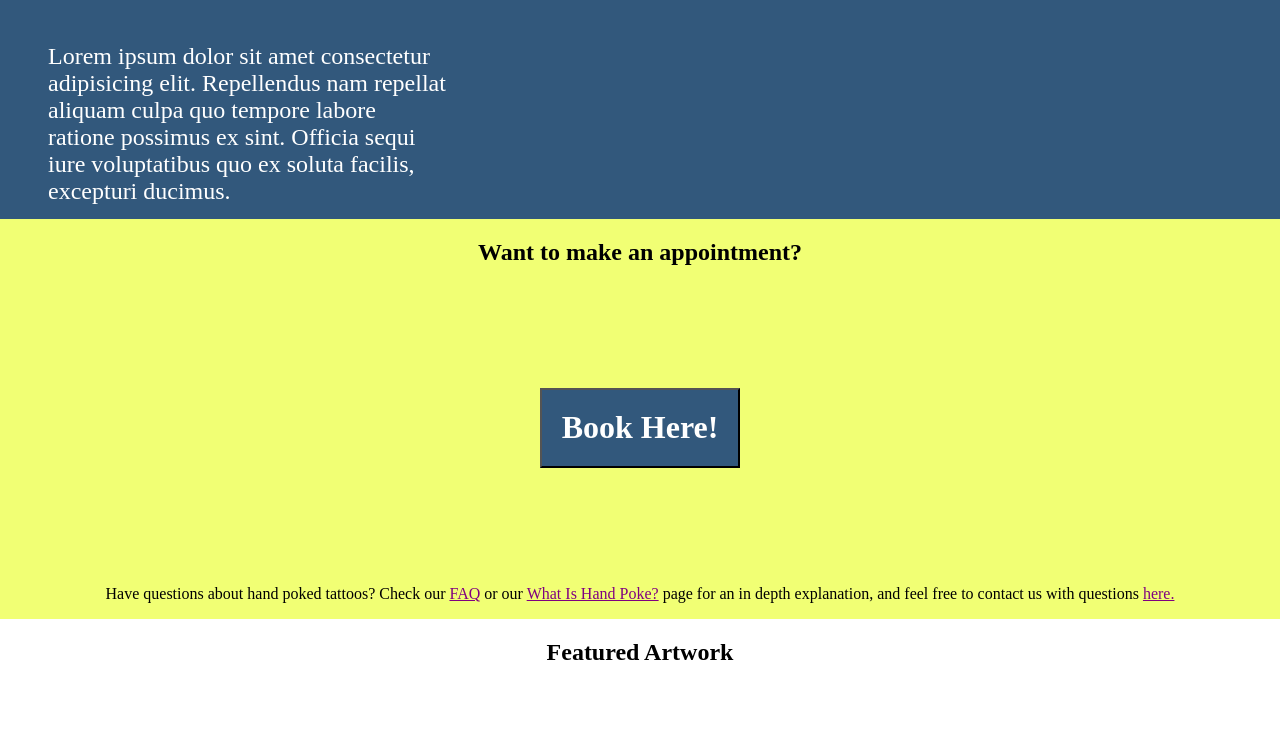
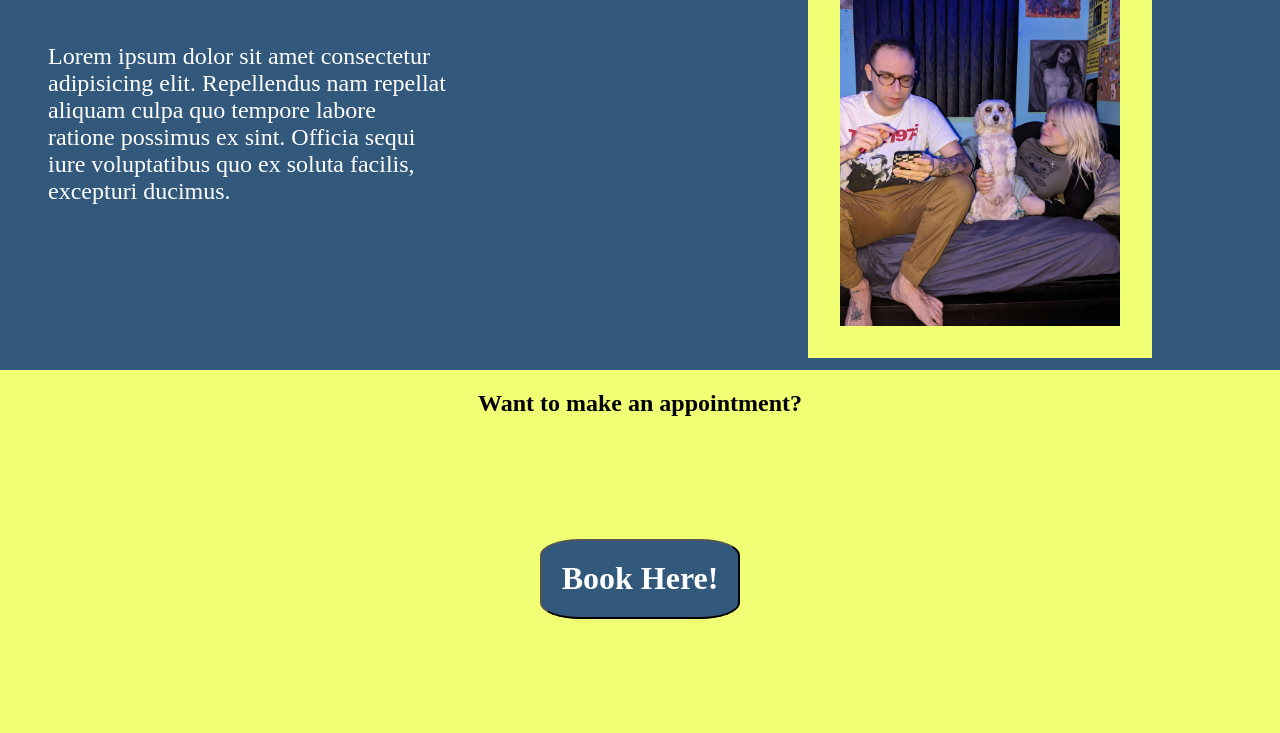
Before and after one commit to anthonyefriscia/beaupoke, a plain HTML site: page index.html in a window 1280 px wide. Shown: the part 171-904 px from the top of the page. Drawn offline with Linux system fonts and the light colour scheme.

Commit message:
Get portrait in place
Small visual adjustments made

```diff
--- a/index.html
+++ b/index.html
@@ -23,6 +23,9 @@
         <div class="tagleft">
             <h2 id="quote">"What the mind can concieve it can achieve."</h2>
             <p id="statement">Lorem ipsum dolor sit amet consectetur adipisicing elit. Repellendus nam repellat aliquam culpa quo tempore labore ratione possimus ex sint. Officia sequi iure voluptatibus quo ex soluta facilis, excepturi ducimus.</p>
+        </div>
+        <div class="jpgcontainer">
+            <img class="portrait" src="images/gizmorg.jpg" alt="nice doggie and the artist with his girlfriend">
         </div>
     </div>
 
--- a/style.css
+++ b/style.css
@@ -47,6 +47,20 @@ h1 {
     max-height: 80px;
 }
 
+.portrait {
+    height: auto;
+    width: 280px;
+}
+
+.jpgcontainer {
+    display: flex;
+    background-color: rgb(241, 255, 116);
+    padding: 32px;
+    justify-content: flex-end;
+    margin-right: 128px;
+    margin-bottom: 12px;
+}
+
 .tagleft {
     display: flex;
     flex-direction: column;
@@ -59,6 +73,7 @@ h1 {
 
 .tagline {
     justify-content: space-between;
+    flex-direction: row;
     max-height: 450px;
 }
 
@@ -98,6 +113,7 @@ button {
     font-size: xx-large;
     height: 80px;
     width: 200px;
+    border-radius: 20%;
 }
 
 .featured {
@@ -121,7 +137,6 @@ button {
 .photoplace {
     background-color: rgb(241, 255, 116);
     flex-wrap: wrap;
-    border-radius: 15%;
     display: flex;
     align-content: center;
     flex-wrap: wrap;
```
